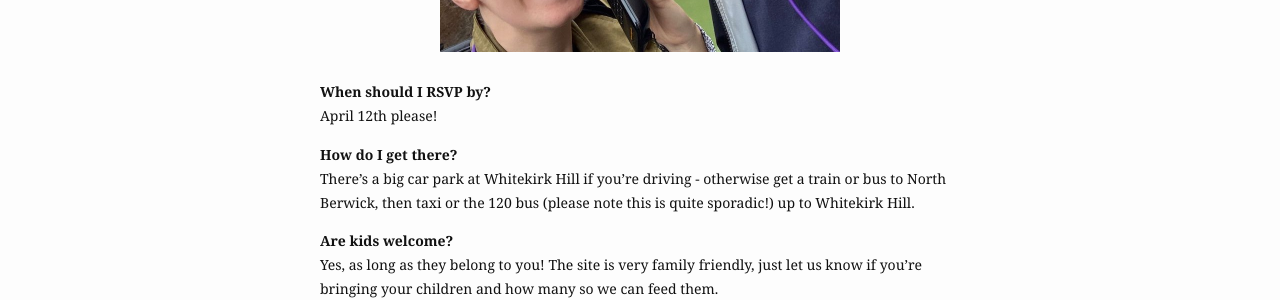
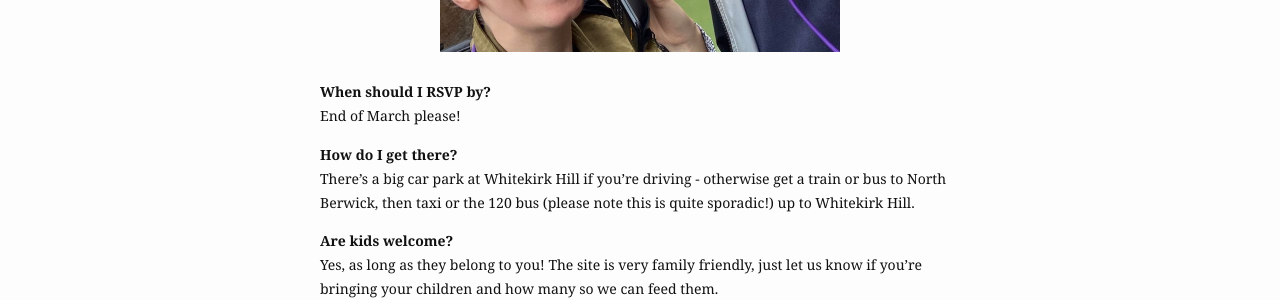
Before and after one commit to dlesomewhere/dlesomewhere.github.io, a Jekyll site: the page built from faq.md, in a window 1280 px wide. Shown: the part 536-836 px from the top of the page. Built offline with Jekyll 4.4.1, drawn with Linux system fonts in a browser that asks for light colours.

Commit message:
Revert "Extend"
This reverts commit 281529ffc2b8e9a01bd4d56f029828b2ee310f36.

```diff
--- a/faq.md
+++ b/faq.md
@@ -7,7 +7,7 @@ picture:
   alt: Sybil and Dave on the phone. Hold please.
 items:
   - question: When should I RSVP by?
-    answer: April 12th please!
+    answer: End of March please!
   - question: How do I get there?
     answer: There’s a big car park at Whitekirk Hill if you’re driving - otherwise get a train or bus to North Berwick, then taxi or the 120 bus (please note this is quite sporadic!) up to Whitekirk Hill.
   - question: Are kids welcome?
```
